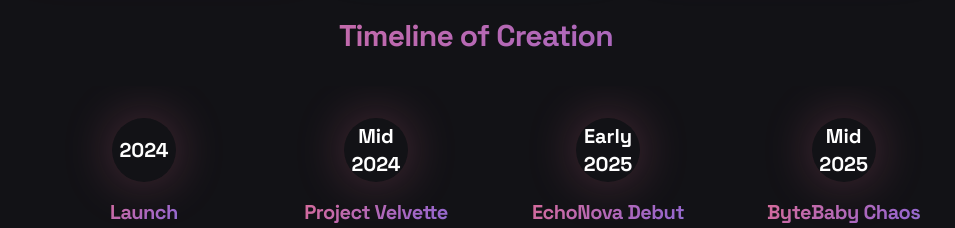
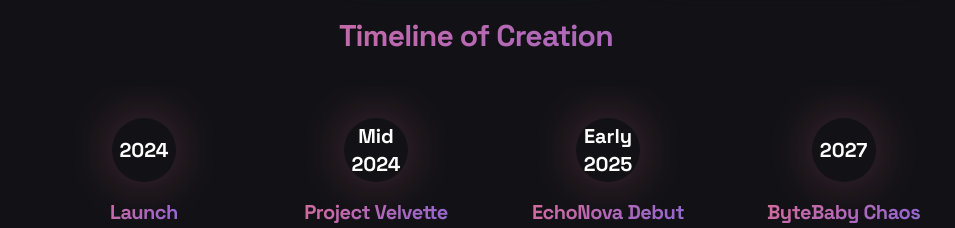
Before and after one commit to mandyking308-hub/future-candy-website, a React (Vite) app: page / in a window 1280 px wide. Shown: the part 2420-2648 px from the top of the page, without its empty margins (164-1119 px from the left). Built offline with nearby package versions, Linux system fonts and the light colour scheme; no server answers; the database is empty; the HTML template or start-up script is replaced by a standard one.

Commit message:
Changes
Co-authored-by: mandyking308-hub <232562985+mandyking308-hub@users.noreply.github.com>

```diff
--- a/src/components/Timeline.tsx
+++ b/src/components/Timeline.tsx
@@ -7,7 +7,7 @@ const Timeline = () => {
     { year: "2024", event: "Launch", description: "NeonCandy is born" },
     { year: "Mid 2024", event: "Project Velvette", description: "Pure pop energy unleashed" },
     { year: "Early 2025", event: "EchoNova Debut", description: "Dreamy electro emerges" },
-    { year: "Mid 2025", event: "ByteBaby Chaos", description: "Experimental hyperpop arrives" },
+    { year: "2027", event: "ByteBaby Chaos", description: "Experimental hyperpop arrives" },
     { year: "2026", event: "The Future", description: "Infinite possibilities ahead" },
   ];
 
```
